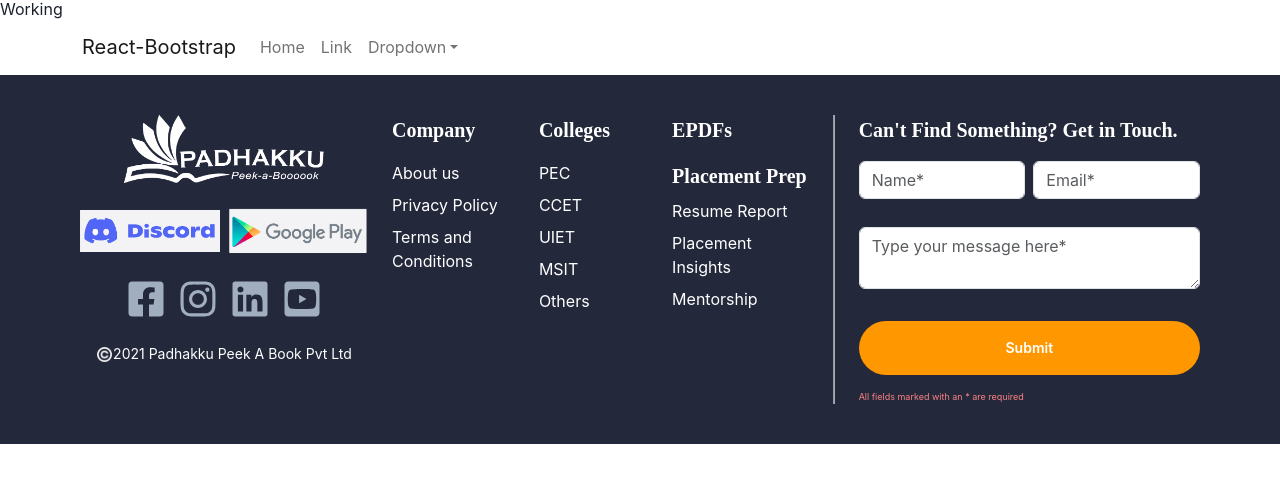
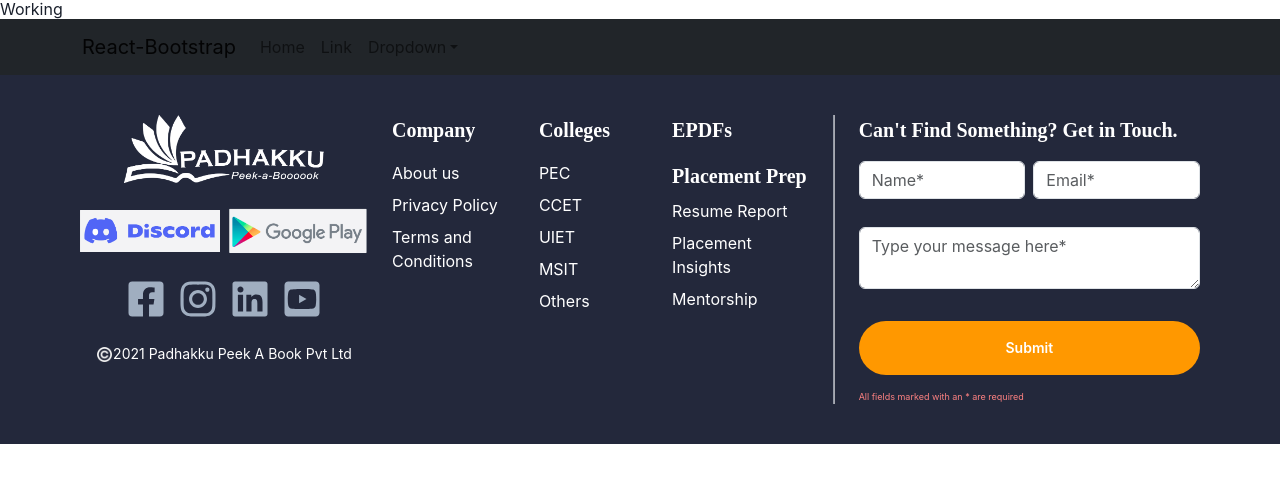
Before and after one commit to shiraz-30/Wonder4Kids, a React (Create React App) app: page / in a window 1280 px wide. Shown: the top 482 px of the page. Built offline with nearby package versions, Linux system fonts and the light colour scheme.

Commit message:
Update Nvbar.js

```diff
--- a/src/components/Navbar/Nvbar.js
+++ b/src/components/Navbar/Nvbar.js
@@ -7,7 +7,7 @@ import {Nav} from "react-bootstrap"
 function Nvbar() {
     return (
 
-        <Navbar bg="#882093" expand="lg">
+        <Navbar bg="dark" expand="lg">
             <Container>
                 <Navbar.Brand href="#home">React-Bootstrap</Navbar.Brand>
                 <Navbar.Toggle aria-controls="basic-navbar-nav" />
```
